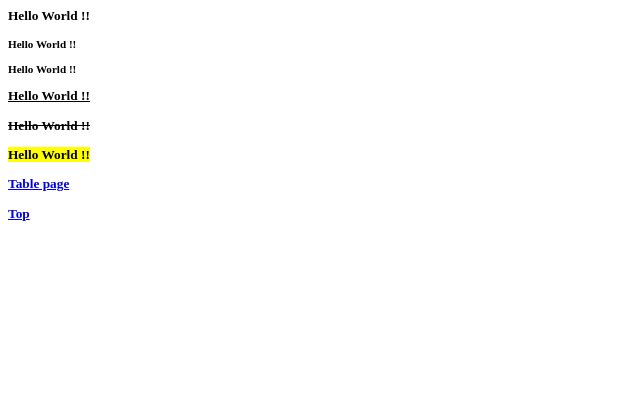
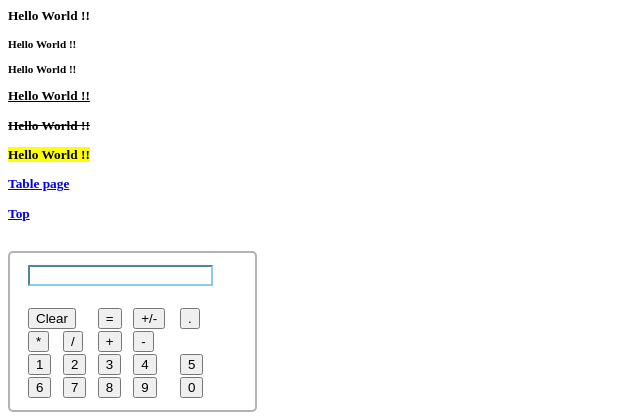
Before and after one commit to rajkumar15971/homework1, a PHP site: page / in a window 1280 px wide. Shown: the part 546-966 px from the top of the page, without its empty margins (0-640 px from the left). Before the commit the page ends 767 px from the top, so only its background shows below. Run offline with PHP 8.4, Linux system fonts and the light colour scheme.

Commit message:
Update index.php

```diff
--- a/index.php
+++ b/index.php
@@ -1,5 +1,15 @@
 <html>
-<title><i>Index</title>
+<title>Index</title>
+<head>
+	<style>
+table{
+	border-radius: 5px;
+    border: 2px solid #b2b2b2;
+    padding: 10px;
+}
+
+</style>
+</head>
 <body>
 <h1 id="heading1">Multi-Device Website</h1>
 <p>
@@ -28,5 +38,61 @@ devices are blurring even these lines.
 <p>
 <a href="#heading1">Top</a>
 </p>
+<table cellpadding="0">
+<form name="calc">
+
+<tr>
+<td colspan=1>&nbsp</td><td colspan=5><input type=text name="display" style="border-color:#87CEEB"></td>
+</tr>
+<tr><td colspan=7>&nbsp;</td><td>&nbsp</td><td>&nbsp</td> <td>&nbsp</td><td>&nbsp</td><td>&nbsp</td></tr>
+
+<tr>
+<td colspan=1>&nbsp</td><td colspan=2 rowspan=1><input type=button value="Clear" ></td>
+
+<td ><input type=button value="=" ></td>
+
+<td ><input type=button value="+/-"></td>
+
+<td ><input type=button value="."></td>&nbsp&nbsp
+
+<tr>
+<td colspan=1>&nbsp</td><td colspan=1><input type=button value="*"></td>
+
+<td><input type=button value="/"></td>
+
+<td><input type=button value="+"></td>
+
+<td><input type=button value="-"></td>
+
+</tr>
+
+<tr>
+<td colspan=1>&nbsp</td><td><input type=button value="1"></td>
+
+<td><input type=button value="2"></td>
+
+<td><input type=button value="3" ></td>
+
+<td><input type=button value="4" ></td>
+
+<td><input type=button value="5" ></td>
+</tr>
+
+<tr>
+
+<td colspan=1>&nbsp</td><td><input type=button value="6" ></td>
+
+<td><input type=button value="7" ></td>
+
+<td><input type=button value="8" ></td>
+
+<td><input type=button value="9" ></td>
+
+<td><input type=button value="0" ></td>
+
+</tr>
+</form>
+
+</table>
 </body>
 </html>
```
